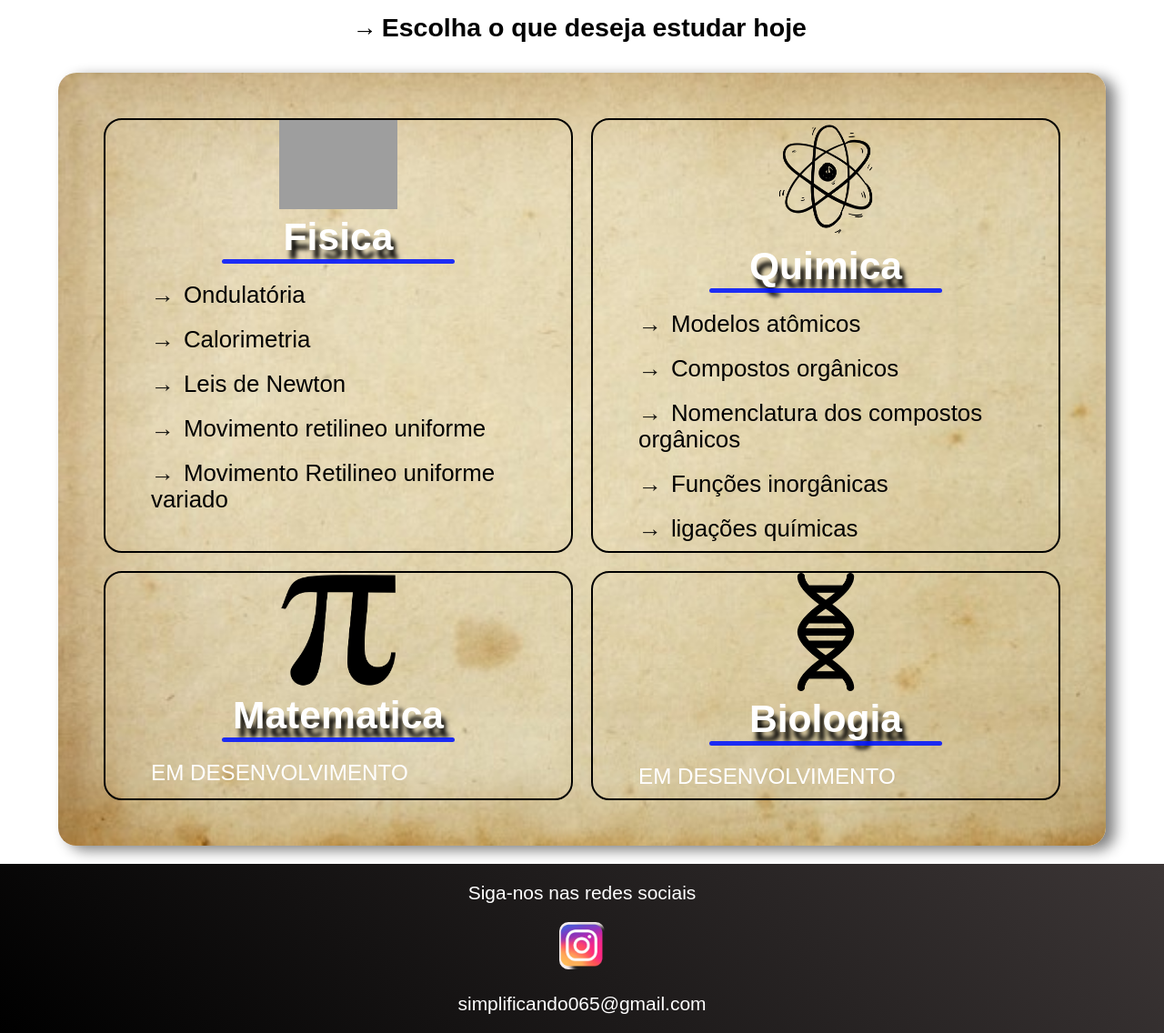
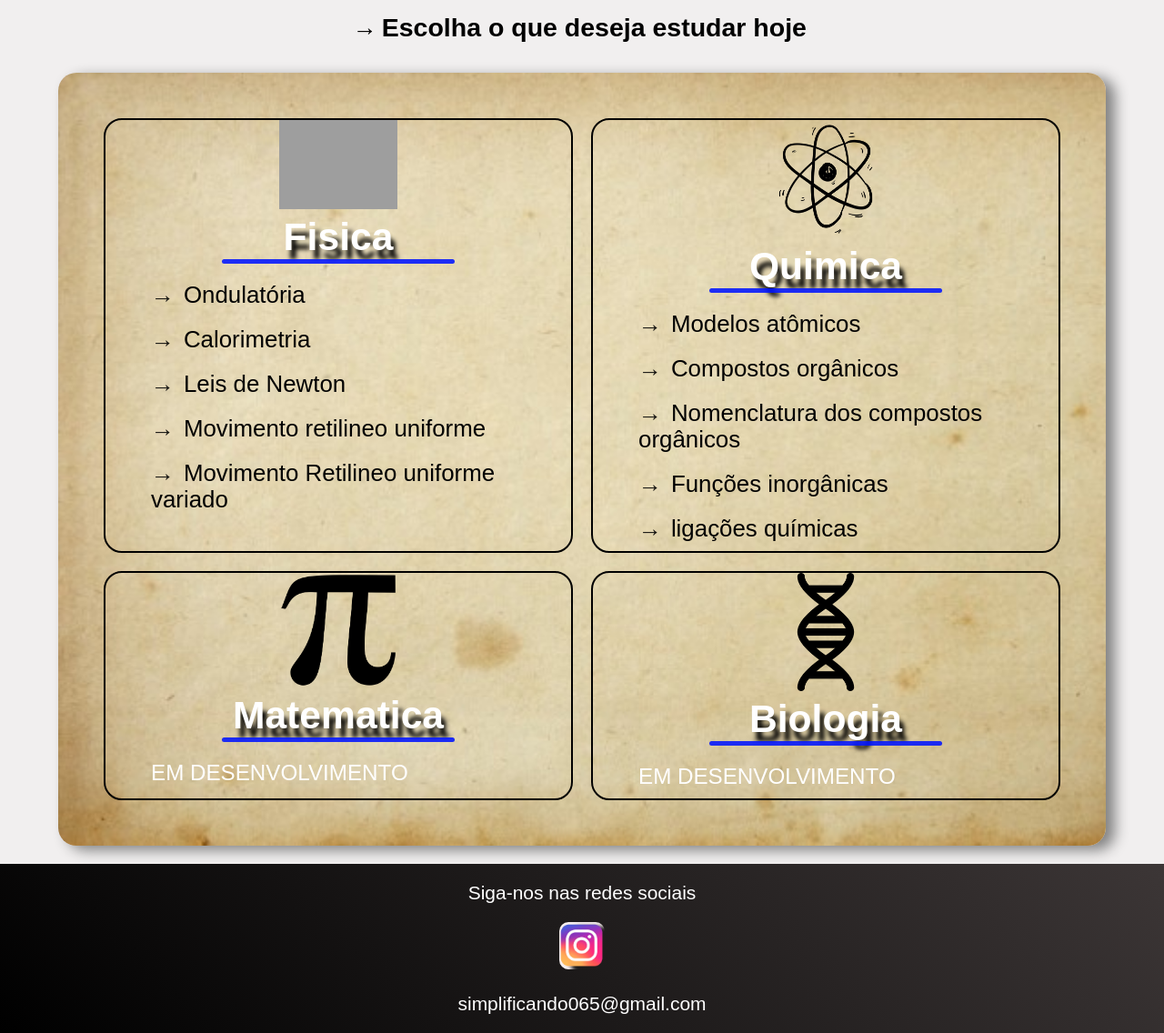
Before and after one commit to Rivaldo05/BenkyouV1.01, a PHP site: page / in a window 1280 px wide. Shown: the part 206-1342 px from the top of the page at 91% size. Run offline with PHP 8.4, Linux system fonts and the light colour scheme; grey boxes are pictures that could not be loaded.

Commit message:
Add files via upload

```diff
--- a/estilo_index.css
+++ b/estilo_index.css
@@ -13,10 +13,10 @@
 }
 
 body{
-	-moz-background-color: white;
-	-ms-background-color: white;
-	-o-background-color: white;
-	background-color: white;
+	-moz-background-color: #e6e1e187;
+	-ms-background-color: #e6e1e187;
+	-o-background-color: #e6e1e187;
+	background-color: #e6e1e187;
 	display: flex;
 	flex-direction: column;
 	justify-content: center;
--- a/materia-estilo.css
+++ b/materia-estilo.css
@@ -9,7 +9,9 @@
 	font-family: arial, "sans serif";
 }
 
-
+body{
+	background-color: #e6e1e187;
+}
 .conteiner_conteudo section{
 	margin: 20px;
 }
```
